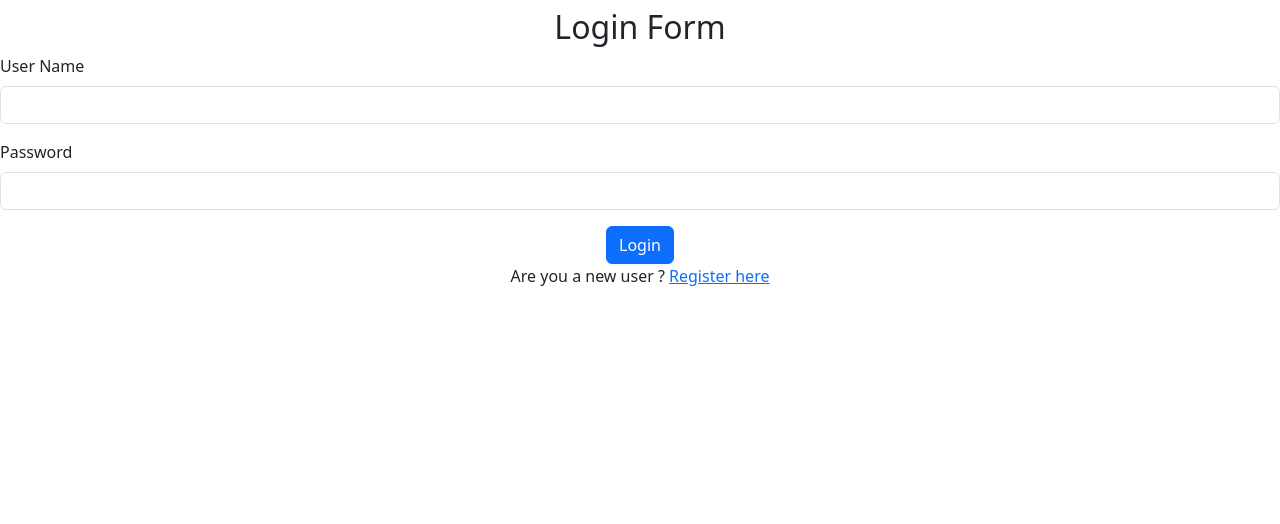
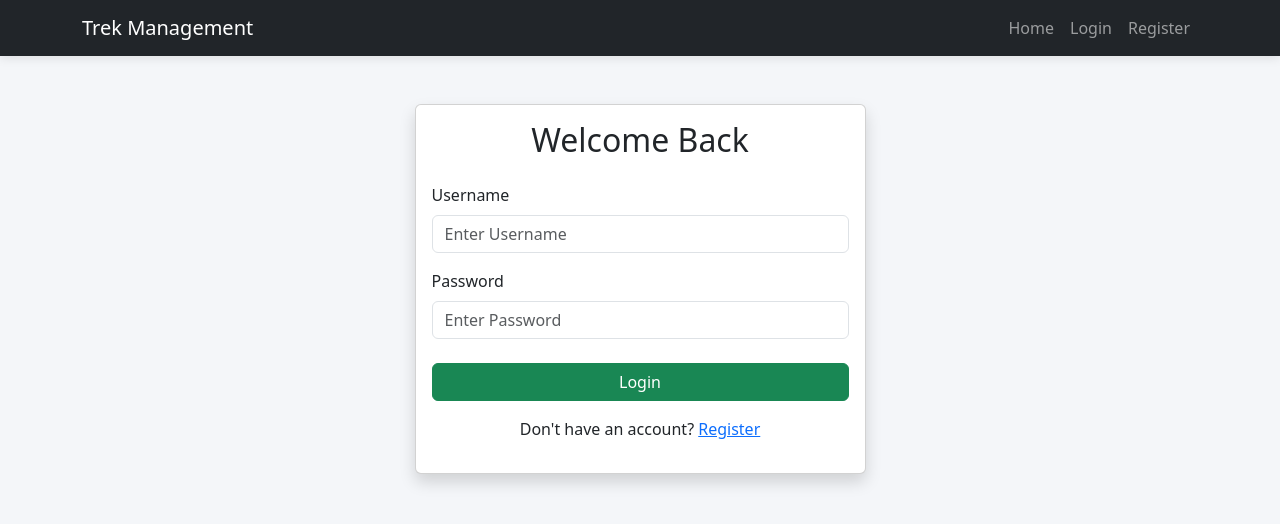
Before and after one commit to 25f2006063/Trekking_Managment, a Flask app: template templates/login.html in a window 1280 px wide. Shown: the top 524 px of the page. Run offline with Flask 3, Linux system fonts and the light colour scheme; the template is opened without the code that fills it, so the values that code supplies are empty.

Commit message:
Database model, Schema and authentiaction done

```diff
--- a/app.py
+++ b/app.py
@@ -1,10 +1,95 @@
-from flask import Flask, render_template
+from flask import Flask, render_template, request, redirect, session
+from application.database import db
+from application import models
+from application.models import User
 
 app = Flask(__name__)
+
+app.config["SECRET_KEY"] = "trek-secret-key"
+
+app.config["SQLALCHEMY_DATABASE_URI"] = "sqlite:///trek.db"
+
+app.config["SQLALCHEMY_TRACK_MODIFICATIONS"] = False
+
+db.init_app(app)
+
+
+
+with app.app_context():
+    db.create_all()
 
 @app.route("/")
 def home():
     return render_template("index.html")
 
+
+@app.route("/login", methods=["GET", "POST"])
+def login():
+
+    if request.method == "POST":
+
+        username = request.form["username"]
+        password = request.form["password"]
+
+        user = User.query.filter_by(username=username).first()
+
+        if user is None:
+            return "User does not exist"
+
+        if user.password != password:
+            return "Incorrect password"
+
+        if not user.is_approved:
+            return "Your account is waiting for admin approval"
+
+        if user.is_blacklisted:
+            return "Your account has been blacklisted"
+
+        session["user_id"] = user.id
+        session["role"] = user.role
+
+        return redirect("/")
+
+    return render_template("login.html")
+
+
+
+
+@app.route("/register", methods=["GET", "POST"])
+def register():
+
+    if request.method == "POST":
+
+        username = request.form["username"]
+        email = request.form["email"]
+        password = request.form["password"]
+        role = request.form["role"]
+
+        user = User(
+            username=username,
+            email=email,
+            password=password,
+            role=role
+        )
+
+        # Staff requires admin approval
+        if role == "user":
+            user.is_approved = True
+
+        db.session.add(user)
+        db.session.commit()
+
+        if user.role == "admin":
+            return redirect("/admin")
+
+        elif user.role == "staff":
+            return redirect("/staff")
+
+        else:
+            return redirect("/user")
+
+    return render_template("register.html")
+
+
 if __name__ == "__main__":
     app.run(debug=True)
--- /dev/null
+++ b/application/database.py
@@ -0,0 +1,3 @@
+from flask_sqlalchemy import SQLAlchemy
+
+db = SQLAlchemy()
--- a/templates/base.html
+++ b/templates/base.html
@@ -30,22 +30,53 @@
 
     <!-- Navbar -->
 
-    <nav class="navbar navbar-dark bg-dark">
+    <nav class="navbar navbar-expand-lg navbar-dark bg-dark">
 
     <div class="container">
 
         <a class="navbar-brand"
-               href="/">
+           href="{{ url_for('home') }}">
             Trek Management
         </a>
-            <a class="navbar-brand"
-               href="/">
+
+        <button class="navbar-toggler"
+                type="button"
+                data-bs-toggle="collapse"
+                data-bs-target="#navbarNav">
+
+            <span class="navbar-toggler-icon"></span>
+
+        </button>
+
+        <div class="collapse navbar-collapse"
+             id="navbarNav">
+
+            <ul class="navbar-nav ms-auto">
+
+                <li class="nav-item">
+                    <a class="nav-link"
+                       href="{{ url_for('home') }}">
                         Home
                     </a>
-            <a class="navbar-brand"
-               href="/">
-               About
+                </li>
+
+                <li class="nav-item">
+                    <a class="nav-link"
+                       href="{{ url_for('login') }}">
+                        Login
                     </a>
+                </li>
+
+                <li class="nav-item">
+                    <a class="nav-link"
+                       href="{{ url_for('register') }}">
+                        Register
+                    </a>
+                </li>
+
+            </ul>
+
+        </div>
 
     </div>
 
--- a/templates/login.html
+++ b/templates/login.html
@@ -1,32 +1,91 @@
-<!DOCTYPE html>
-<html lang="en">
-<head>
-    <meta charset="UTF-8">
-    <meta name="viewport" content="width=device-width, initial-scale=1.0">
-    <title>Login Form</title>
-    <link rel="stylesheet" href="/static/style.css">
-    <link href="https://cdn.jsdelivr.net/npm/bootstrap@5.3.8/dist/css/bootstrap.min.css" rel="stylesheet" integrity="sha384-sRIl4kxILFvY47J16cr9ZwB07vP4J8+LH7qKQnuqkuIAvNWLzeN8tE5YBujZqJLB" crossorigin="anonymous">
-</head>
-<body>
-    <div id="main">
-        <div id="canvas">
-            <div id="form-body">
-                <h2 class="text-center m-2">Login Form</h2>
-                <div class="mb-3">
-                    <label for="Input1" class="form-label">User Name</label>
-                    <input type="text" class="form-control" id="Input1">
-                </div>
-                <div class="mb-3">
-                    <label for="Input2" class="form-label">Password</label>
-                    <input type="password" class="form-control" id="Input2">
-                </div>
-                <div class="text-center">
-                    <input type="submit" class="btn btn-primary" value="Login"><br>
-                    Are you a new user ? <a href="/register.html">Register here</a>
+{% extends "base.html" %}
 
-                </div>
+{% block title %}
+Login
+{% endblock %}
+
+{% block content %}
+
+<div class="row justify-content-center mt-5">
+
+    <div class="col-md-5">
+
+        <div class="card shadow">
+
+            <div class="card-body">
+
+                <h2 class="text-center mb-4">
+                    Welcome Back
+                </h2>
+
+                <form action="{{ url_for('login') }}" method="POST">
+
+                    <div class="mb-3">
+
+                        <label for="username"
+                               class="form-label">
+
+                            Username
+
+                        </label>
+
+                        <input
+                            type="text"
+                            class="form-control"
+                            id="username"
+                            name="username"
+                            placeholder="Enter Username"
+                            required>
+
+                    </div>
+
+                    <div class="mb-4">
+
+                        <label for="password"
+                               class="form-label">
+
+                            Password
+
+                        </label>
+
+                        <input
+                            type="password"
+                            class="form-control"
+                            id="password"
+                            name="password"
+                            placeholder="Enter Password"
+                            required>
+
+                    </div>
+
+                    <button
+                        class="btn btn-success w-100"
+                        type="submit">
+
+                        Login
+
+                    </button>
+
+                </form>
+
+                <p class="text-center mt-3">
+
+                    Don't have an account?
+
+                    <a href="{{ url_for('register') }}">
+
+                        Register
+
+                    </a>
+
+                </p>
+
             </div>
+
         </div>
+
     </div>
-</body>
-</html>
+
+</div>
+
+{% endblock %}
```
Also changed, not shown: application/models.py (added, +90 -0 lines), templates/register.html (added, +63 -0 lines), templates/signup.html (deleted, +0 -31 lines), application/__init__.py (added), instance/trek.db (added), static/css/style.css (renamed from static/style.css). Lines whose indentation alone changed are shown as unchanged.
